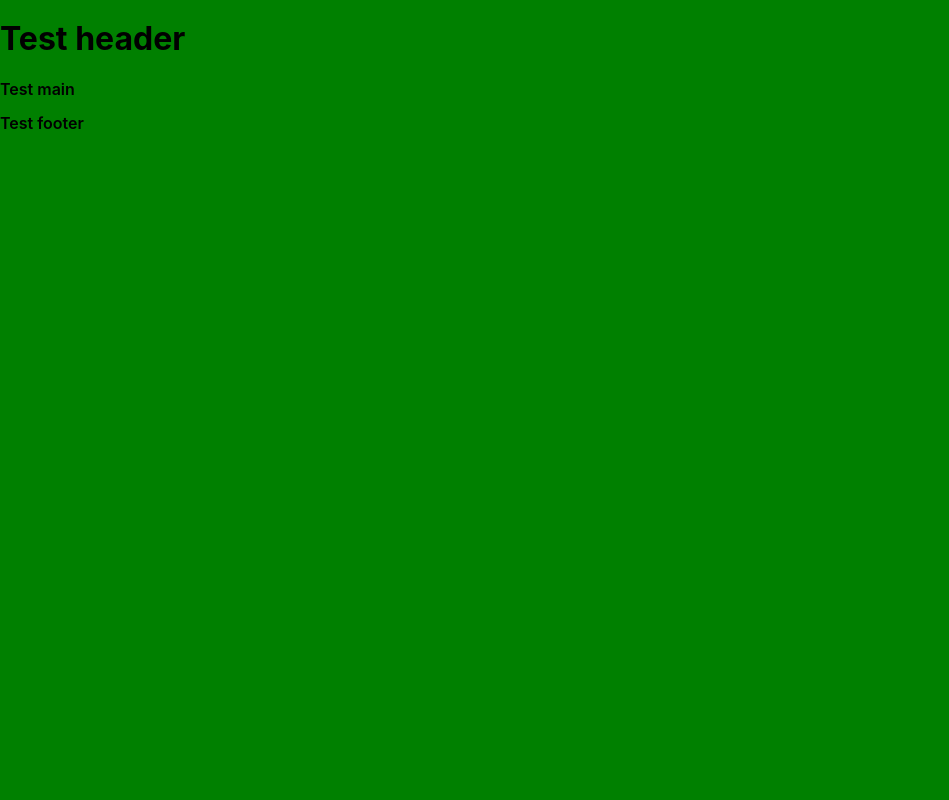
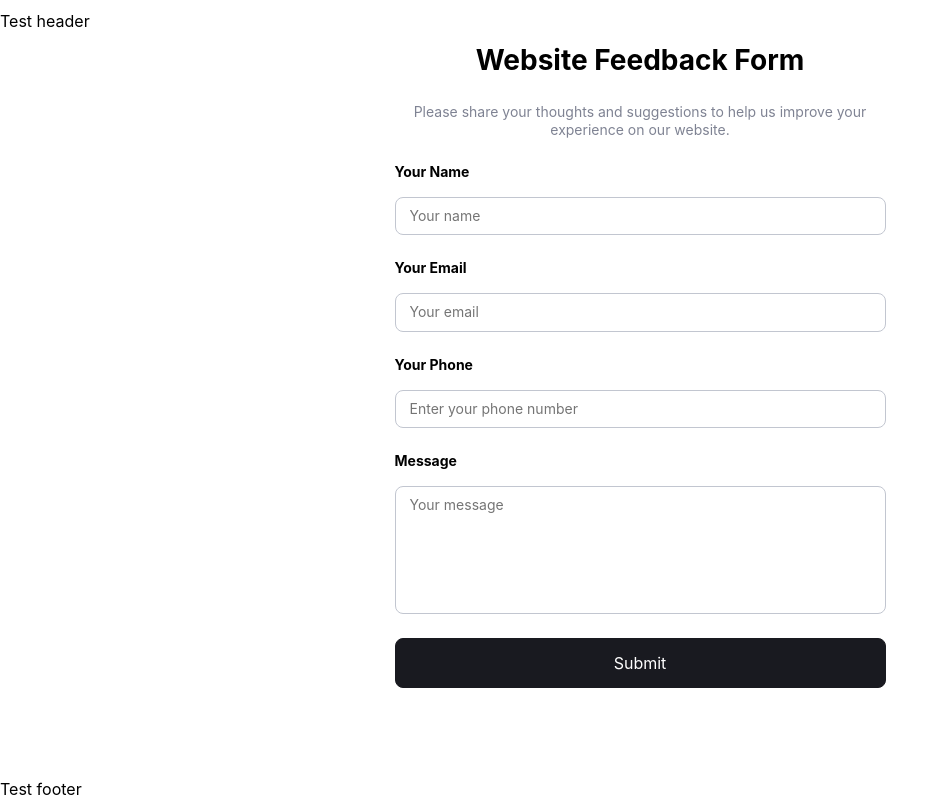
Before and after one commit to Geranica/js-itprofit-test-project, a website built with webpack: page src/index.html in a window 1280 px wide. Shown: the whole page, without its empty margins (0-949 px from the left). Built offline with nearby package versions, Linux system fonts and the light colour scheme.

Commit message:
feat: Add form layout

```diff
--- a/src/index.html
+++ b/src/index.html
@@ -6,16 +6,74 @@
     <title>itprofit</title>
   </head>
   <body>
-    <header>
+    <div class="wrapper">
+      <header class="header">
         <h1>Test header</h1>
       </header>
 
-    <main>
-      <div>Test main</div>
+      <main class="page">
+        <section class="page__feedback-form feedback-form">
+          <div class="feedback-form__container container">
+            <form class="feedback-form__main">
+              <div class="feedback-form__wrapper">
+                <h2 class="feedback-form__title">Website Feedback Form</h2>
+                <p class="feedback-form__description">
+                  Please share your thoughts and suggestions to help us improve your experience on
+                  our website.
+                </p>
+                <div class="feedback-form__group">
+                  <label for="name" class="feedback-form__label">Your Name</label>
+                  <input
+                    type="text"
+                    id="name"
+                    name="name"
+                    class="feedback-form__input"
+                    placeholder="Your name"
+                    required
+                  />
+                </div>
+                <div class="feedback-form__group">
+                  <label for="email" class="feedback-form__label">Your Email</label>
+                  <input
+                    type="email"
+                    id="email"
+                    name="email"
+                    class="feedback-form__input"
+                    placeholder="Your email"
+                    required
+                  />
+                </div>
+                <div class="feedback-form__group">
+                  <label for="phone" class="feedback-form__label">Your Phone</label>
+                  <input
+                    type="text"
+                    id="phone"
+                    name="phone"
+                    class="feedback-form__input"
+                    placeholder="Enter your phone number"
+                    required
+                  />
+                </div>
+                <div class="feedback-form__group">
+                  <label for="message" class="feedback-form__label">Message</label>
+                  <textarea
+                    id="message"
+                    name="message"
+                    class="feedback-form__textarea"
+                    placeholder="Your message"
+                    required
+                  ></textarea>
+                </div>
+                <button class="feedback-form__button button">Submit</button>
+              </div>
+            </form>
+          </div>
+        </section>
       </main>
 
       <footer>
         <p>Test footer</p>
       </footer>
+    </div>
   </body>
 </html>
--- a/src/index.scss
+++ b/src/index.scss
@@ -1,5 +1,5 @@
 @use './libs/normalize';
 
 @use 'style/fonts';
-@use 'style/var';
+@use 'style/reset';
 @use 'style/style';
--- /dev/null
+++ b/src/style/_fn.scss
@@ -0,0 +1,17 @@
+@function clampBuilder($minValue, $maxValue, $minViewport: 320, $maxViewport: 1440) {
+  $minValuePerRem: calc($minValue / 16);
+  $maxValuePerRem: calc($maxValue / 16);
+  $minViewportPerRem: calc($minViewport / 16);
+  $maxViewportPerRem: calc($maxViewport / 16);
+
+  $slope: calc(($maxValuePerRem - $minValuePerRem) / ($maxViewportPerRem - $minViewportPerRem));
+
+  $yAxisIntersection: -$minViewportPerRem * $slope + $minValuePerRem;
+  $result: clamp(
+    #{$minValuePerRem}rem,
+    #{$yAxisIntersection}rem + #{$slope * 100}vw,
+    #{$maxValuePerRem}rem
+  );
+
+  @return $result;
+}
--- a/src/style/_fonts.scss
+++ b/src/style/_fonts.scss
@@ -1,5 +1,12 @@
 @font-face {
   font-family: 'Inter';
-  src: url('fonts/Inter-Bold.woff') format('.woff'),
-    url('fonts/Inter-Bold.woff2') format('.woff2');
+  src: url('fonts/Inter-Bold.woff') format('.woff'), url('fonts/Inter-Bold.woff2') format('.woff2');
+  font-weight: 700;
 }
+
+@font-face {
+  font-family: 'Inter';
+  src: url('fonts/Inter-Regular.woff') format('.woff'),
+    url('fonts/Inter-Regular.woff2') format('.woff2');
+  font-weight: 400;
+}
--- /dev/null
+++ b/src/style/_reset.scss
@@ -0,0 +1,80 @@
+/*Reset*/
+* {
+  padding: 0;
+  margin: 0;
+  border: 0;
+}
+*,
+*:before,
+*:after {
+  -moz-box-sizing: border-box;
+  -webkit-box-sizing: border-box;
+  box-sizing: border-box;
+}
+:focus,
+:active {
+  outline: none;
+}
+a:focus,
+a:active {
+  outline: none;
+}
+
+nav,
+footer,
+header,
+aside {
+  display: block;
+}
+
+html,
+body {
+  height: 100%;
+  width: 100%;
+  font-size: 100%;
+  line-height: 1;
+  font-size: 14px;
+  -ms-text-size-adjust: 100%;
+  -moz-text-size-adjust: 100%;
+  -webkit-text-size-adjust: 100%;
+}
+input,
+button,
+textarea {
+  font-family: inherit;
+}
+
+input::-ms-clear {
+  display: none;
+}
+button {
+  cursor: pointer;
+}
+button::-moz-focus-inner {
+  padding: 0;
+  border: 0;
+}
+a,
+a:visited {
+  text-decoration: none;
+}
+a:hover {
+  text-decoration: none;
+}
+ul li {
+  list-style: none;
+}
+img {
+  vertical-align: top;
+}
+
+h1,
+h2,
+h3,
+h4,
+h5,
+h6 {
+  font-size: inherit;
+  font-weight: 400;
+}
+/*--------------------*/
--- a/src/style/_style.scss
+++ b/src/style/_style.scss
@@ -1,5 +1,137 @@
+@use 'var';
+@use 'fn';
+
 body {
-  background-color: green;
-  font-family: 'Inter', sans-serif;
-  font-weight: 600;
+  font-family: var.$font-family;
+  line-height: 1.3;
+  font-weight: 400;
+  font-size: var.$root-fz;
 }
+
+.container {
+  margin: 0 auto;
+  width: 100%;
+  max-width: 1480px;
+  padding: 0px 20px;
+}
+
+.wrapper {
+  min-height: 100vh;
+  overflow: hidden;
+  display: flex;
+  flex-direction: column;
+}
+
+.header {
+}
+
+.button {
+  display: inline-flex;
+  justify-content: center;
+  align-items: center;
+  text-align: center;
+  min-height: 48px;
+  padding: 12px 20px;
+  border-radius: 8px;
+}
+
+.page {
+  // .page__feedback-form
+  flex: 1 1 auto;
+
+  &__feedback-form {
+  }
+}
+.feedback-form {
+  // .feedback-form__container
+
+  &__container {
+    max-width: 531px;
+  }
+
+  // .feedback-form__main
+
+  &__main {
+  }
+
+  // .feedback-form__wrapper
+
+  &__wrapper {
+    display: flex;
+    flex-direction: column;
+    gap: 24px;
+  }
+
+  // .feedback-form__group
+
+  &__group {
+    display: flex;
+    flex-direction: column;
+    gap: 16px;
+  }
+
+  // .feedback-form__label
+
+  &__label {
+    font-size: 14px;
+    font-weight: 700;
+  }
+
+  // .feedback-form__input
+
+  &__input {
+    font-size: fn.clampBuilder(14, 16);
+    border-radius: 8px;
+    padding: 10px 14px;
+    border: 1px solid var.$light-gray;
+    transition: border-color 0.3s, box-shadow 0.3s;
+    &:focus {
+      border-color: var.$light-blue;
+      box-shadow: var.$first-shadow;
+    }
+  }
+
+  // .feedback-form__textarea
+
+  &__textarea {
+    font-size: fn.clampBuilder(14, 16);
+    border-radius: 8px;
+    padding: 10px 14px;
+    border: 1px solid var.$light-gray;
+    transition: border-color 0.3s, box-shadow 0.3s;
+    resize: none;
+    min-height: 128px;
+    &:focus {
+      border-color: var.$light-blue;
+      box-shadow: var.$first-shadow;
+    }
+  }
+
+  // .feedback-form__button
+
+  &__button {
+    border: 1px solid var.$dark-black;
+    background-color: var.$dark-black;
+    color: var.$white;
+    line-height: 1.5;
+  }
+
+  // .feedback-form__title
+
+  &__title {
+    display: flex;
+    justify-content: center;
+    font-weight: 700;
+    font-size: fn.clampBuilder(27, 32);
+  }
+
+  // .feedback-form__description
+
+  &__description {
+    display: flex;
+    justify-content: center;
+    text-align: center;
+    font-size: 14px;
+    color: var.$gray;
+  }
+}
--- a/src/style/_var.scss
+++ b/src/style/_var.scss
@@ -1 +1,10 @@
-$back: gray;
+$light-gray: #c2c6d0;
+$light-blue: #007bff;
+$dark-black: #191a20;
+$white: #fff;
+$gray: #7f8393;
+
+$first-shadow: 0 0 5px rgba(0, 123, 255, 0.5);
+
+$font-family: 'Inter', sans-serif;
+$root-fz: 16px;
```
Also changed, not shown: src/fonts/Inter-Regular.woff (added), src/fonts/Inter-Regular.woff2 (added). Lines whose indentation alone changed are shown as unchanged.
